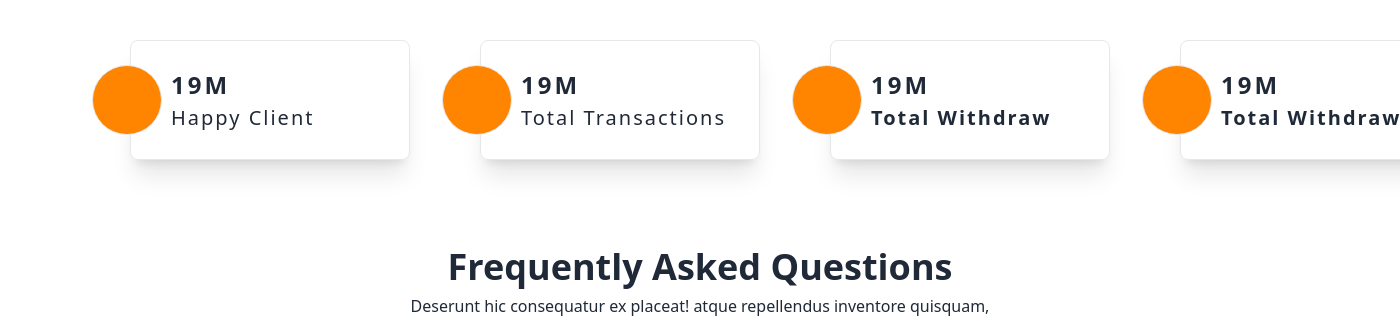
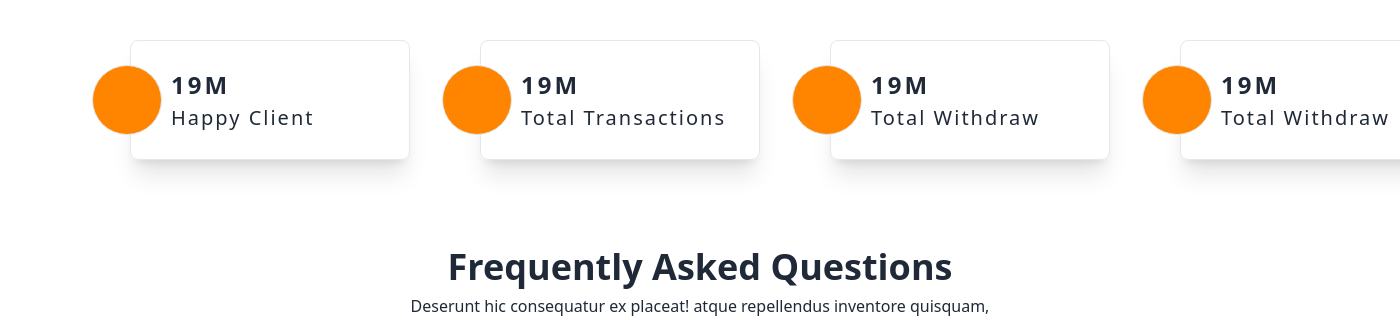
Before and after one commit to SaiyedulMorsalin/Bangla-Bank, a Django app: page / in a window 1400 px wide; the page is wider, and only the part inside the window is pictured. Shown: the part 3364-3684 px from the top of that part. Run offline with Django 5.2, Linux system fonts and the light colour scheme; parts of the project's set-up code (start-up, migrations or seed data) failed here and were passed over; some libraries are stand-ins or nearby versions.

Commit message:
added some change

```diff
--- a/core/templates/index.html
+++ b/core/templates/index.html
@@ -191,7 +191,7 @@
               <div class="border pl-10 items-center flex rounded-lg shadow-xl shadow-white-500/50" style="width: 280px; height: 120px; ">
                 <div class="">
                   <h4 class="heading-4 font-semibold" style="letter-spacing: 3px;">19M</h4>
-                  <h5 class="heading-5 font-semibold" style="letter-spacing: 2px;">Total Withdraw</h5>
+                  <h5 class="heading-5" style="letter-spacing: 2px;">Total Withdraw</h5>
                 </div>
               </div>
             </div>
@@ -200,7 +200,7 @@
               <div class="border pl-10 items-center flex rounded-lg shadow-xl shadow-white-500/50" style="width: 280px; height: 120px; ">
                 <div class="">
                   <h4 class="heading-4 font-semibold" style="letter-spacing: 3px;">19M</h4>
-                  <h5 class="heading-5 font-semibold" style="letter-spacing: 2px;">Total Withdraw</h5>
+                  <h5 class="heading-5" style="letter-spacing: 2px;">Total Withdraw</h5>
                 </div>
               </div>
             </div>
```
